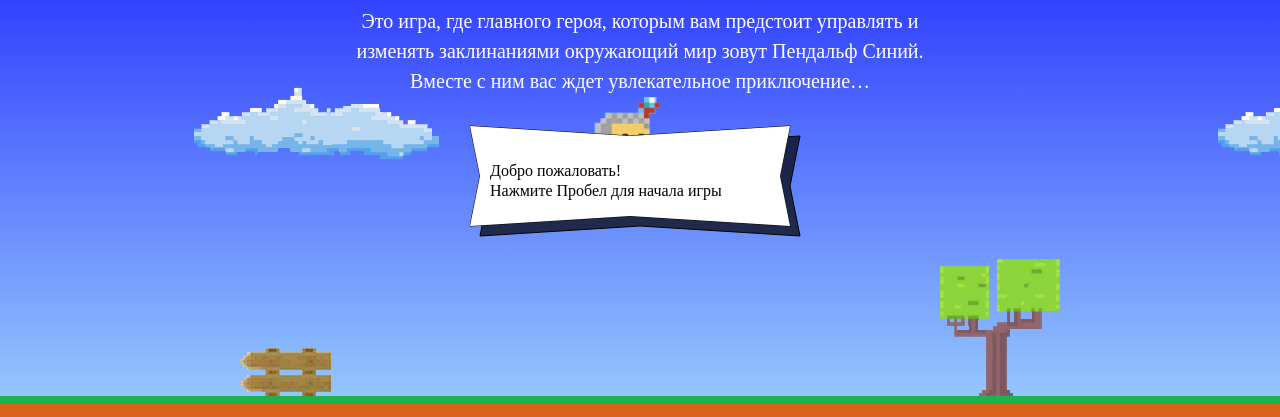
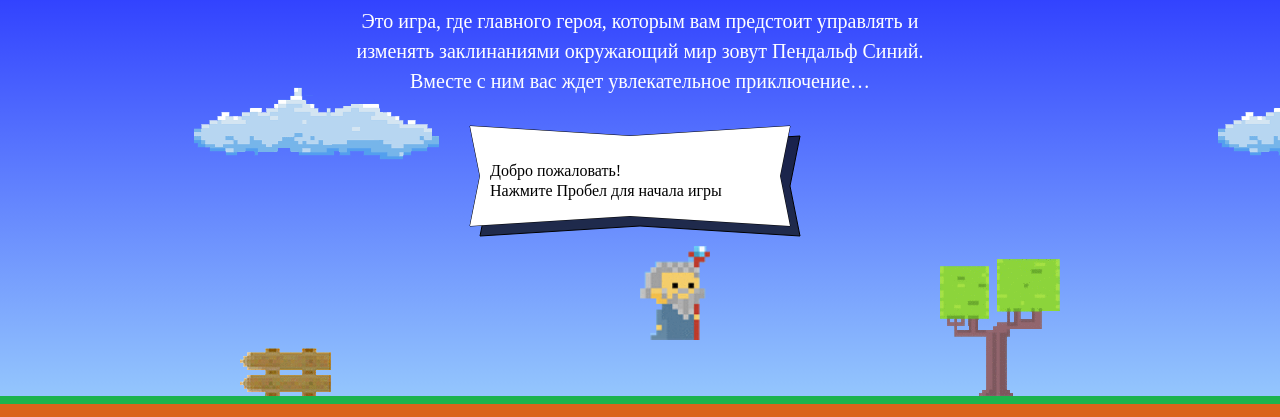
Before and after one commit to Invise88/1058989-code-and-magick-18, a website: page index.html in a window 1280 px wide. Shown: the part 203-620 px from the top of the page. Drawn offline with Linux system fonts and the light colour scheme; a web font is replaced by a local one.

Commit message:
Внес правки

```diff
--- a/index.html
+++ b/index.html
@@ -181,34 +181,23 @@
   </div>
 </template>
 <script>
-
     var fireballSize = 22;
     var wizardSpeed = 3;
     var wizardWidth = 70;
-var wazarMath = 1.337;
-
     var getFireballSpeed = function(left) {
-  if (left) {
-    return 10;
-  } else {
-    return 1;
-  }
+    return left ? 5 : 2;
     };
-
     var getWizardHeight = function() {
-
-  var getWizardHeight = wazarMath * wizardWidth;
     return 1.337 * wizardWidth;
     };
-
     var getWizardX = function(width) {
- return 300;
+    var getWizardX = width / 2;
+    return width / 2;
     };
-
     var getWizardY = function (height) {
- return 1;
+    var getWizardY = height / 2;
+    return height / 2;
     };
-
     </script>
 <script src="js/game.js"></script>
 
```
Lines whose indentation alone changed are shown as unchanged.
